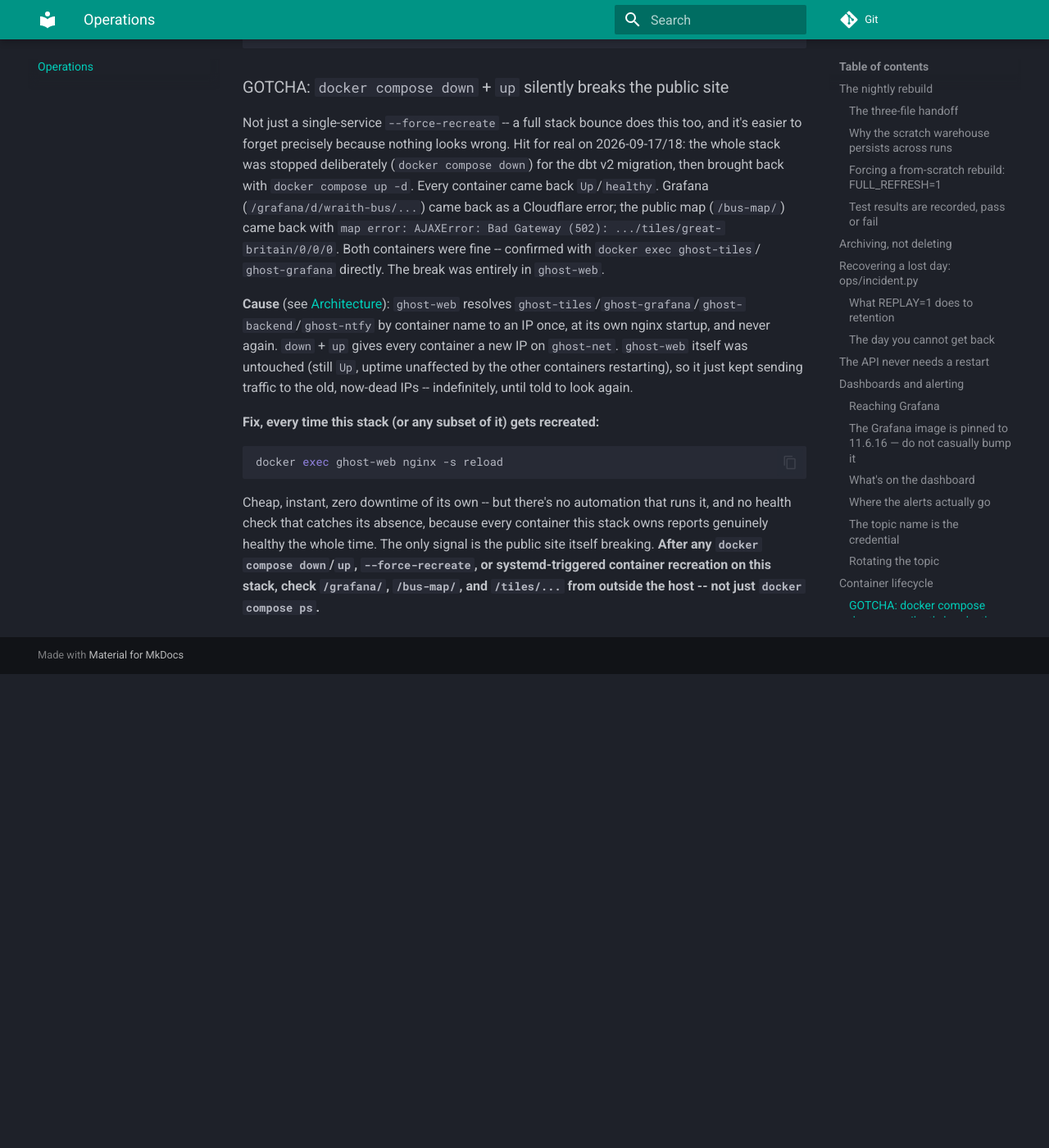
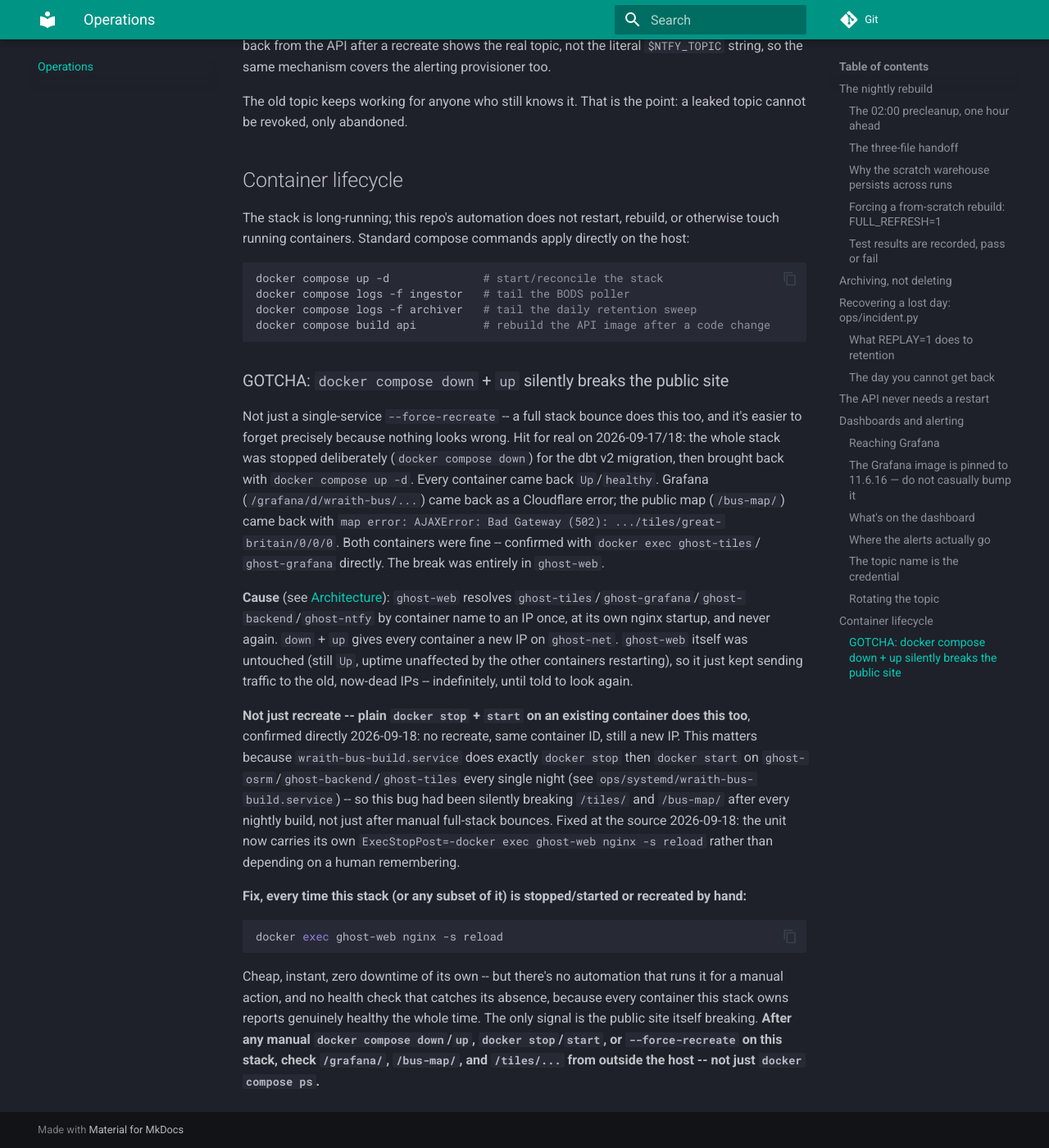
Before and after one commit to wraith-proxy/wraith-bus-ingestor, an MkDocs documentation site: the page built from docs/operations.md, in a window 1280 px wide and 1400 px high, scrolled down 9052 px. Shown: the whole window at 82% size. Built offline with MkDocs 1.6.1 and Material for MkDocs 9.7.7, drawn with Linux system fonts in a browser that asks for light colours; before the commit the page ends 9874 px from its top, so only the background shows below that; some of the changed text lies outside the part shown.

Commit message:
:sparkles: add nightly 02:00 swap/docker precleanup, fix nginx-reload gap in the build unit
Two real findings from tonight's dbt v2 rehearsal work:

1. docker start on an existing (stopped, not removed) container still
   reassigns its IP on ghost-net -- confirmed directly, not just the
   recreate/down-up case already documented. wraith-bus-build.service's
   own ExecStartPre/ExecStopPost does exactly this to
   ghost-osrm/ghost-backend/ghost-tiles every night, so it had been
   silently 502'ing /tiles/ and /api/ after every build. Fixed with an
   ExecStopPost nginx -s reload step; docs/architecture.md and
   docs/operations.md's GOTCHA broadened to cover stop/start, not just
   recreate.

2. A manual retest of the dbt phase (osrm/backend/tiles stopped,
   matching the unit) peaked at 9.67GB RSS against MemoryMax=9000M --
   but the host had ~5.5GB of swap already resident from unrelated
   same-session work, not a clean baseline. Kept 9000M rather than
   raising it to cover a contended measurement: failing fast and
   contained under contention is correct, not a bug. Documented the
   reasoning in the unit's own comments.

Root cause of (2) traces to docs/ROADMAP.md's existing 'Known issues'
entry: swap accumulates during the day and never clears on its own.
New ops/precleanup.sh + wraith-bus-precleanup.service/.timer run at
02:00, one hour ahead of the build: safety-checked swapoff/swapon per
swapfile (only attempted if MemAvailable actually covers that file's
used bytes plus a 1GB margin) plus a dangling-image/unused-build-cache
Docker prune. Soft-fail throughout -- never blocks the 03:00 build.

````diff
--- a/docs/operations.md
+++ b/docs/operations.md
@@ -29,6 +29,24 @@
 and the API — pushing the API's p50 from 1.3s to 15.6s, long enough for
 nginx to start returning 504s. A slower rebuild is an acceptable cost; the
 site falling over during it is not.
+
+### The 02:00 precleanup, one hour ahead
+
+`ops/systemd/wraith-bus-precleanup.{service,timer}`, added 2026-09-18,
+runs `ops/precleanup.sh` an hour before the build: a safety-checked
+`swapoff`/`swapon` per swapfile (only attempted if `MemAvailable` actually
+covers that file's used bytes, skipped and logged otherwise — see the
+script's own comments) plus a dangling-image/unused-build-cache Docker
+prune. Closes the swap half of docs/ROADMAP.md's "Known issues" entry —
+swap that accumulates during the day never clears on its own, and a tight
+host makes the 03:00 build itself more likely to hit its `MemoryMax`
+cgroup cap. Every step soft-fails: a skipped or failed reclaim never
+blocks the build that follows it.
+
+```
+sudo systemctl status wraith-bus-precleanup.timer
+journalctl -u wraith-bus-precleanup.service
+```
 
 ### The three-file handoff
 
@@ -452,16 +470,29 @@
 restarting), so it just kept sending traffic to the old, now-dead IPs --
 indefinitely, until told to look again.
 
-**Fix, every time this stack (or any subset of it) gets recreated:**
+**Not just recreate -- plain `docker stop` + `start` on an existing
+container does this too**, confirmed directly 2026-09-18: no recreate,
+same container ID, still a new IP. This matters because
+`wraith-bus-build.service` does exactly `docker stop` then `docker
+start` on `ghost-osrm`/`ghost-backend`/`ghost-tiles` every single night
+(see `ops/systemd/wraith-bus-build.service`) -- so this bug had been
+silently breaking `/tiles/` and `/bus-map/` after every nightly build,
+not just after manual full-stack bounces. Fixed at the source 2026-09-18:
+the unit now carries its own `ExecStopPost=-docker exec ghost-web nginx
+-s reload` rather than depending on a human remembering.
+
+**Fix, every time this stack (or any subset of it) is stopped/started
+or recreated by hand:**
 
 ```bash
 docker exec ghost-web nginx -s reload
 ```
 
 Cheap, instant, zero downtime of its own -- but there's no automation
-that runs it, and no health check that catches its absence, because
-every container this stack owns reports genuinely healthy the whole
-time. The only signal is the public site itself breaking. **After any
-`docker compose down`/`up`, `--force-recreate`, or systemd-triggered
-container recreation on this stack, check `/grafana/`, `/bus-map/`, and
-`/tiles/...` from outside the host -- not just `docker compose ps`.**
+that runs it for a manual action, and no health check that catches its
+absence, because every container this stack owns reports genuinely
+healthy the whole time. The only signal is the public site itself
+breaking. **After any manual `docker compose down`/`up`, `docker
+stop`/`start`, or `--force-recreate` on this stack, check `/grafana/`,
+`/bus-map/`, and `/tiles/...` from outside the host -- not just `docker
+compose ps`.**
````
Also changed, not shown: docs/ROADMAP.md (+21 -7 lines), docs/architecture.md (+9 -3 lines), 4 other files.
